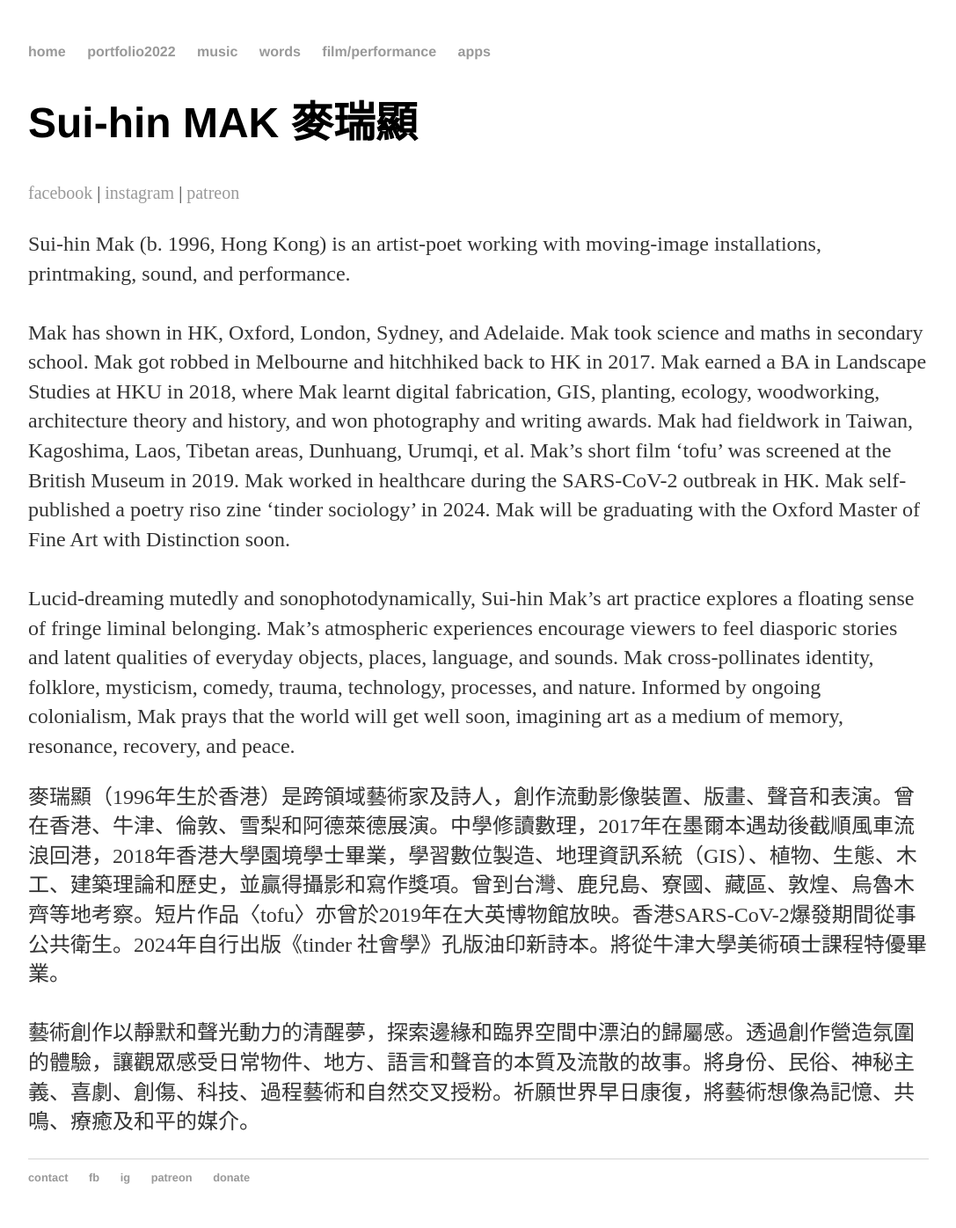
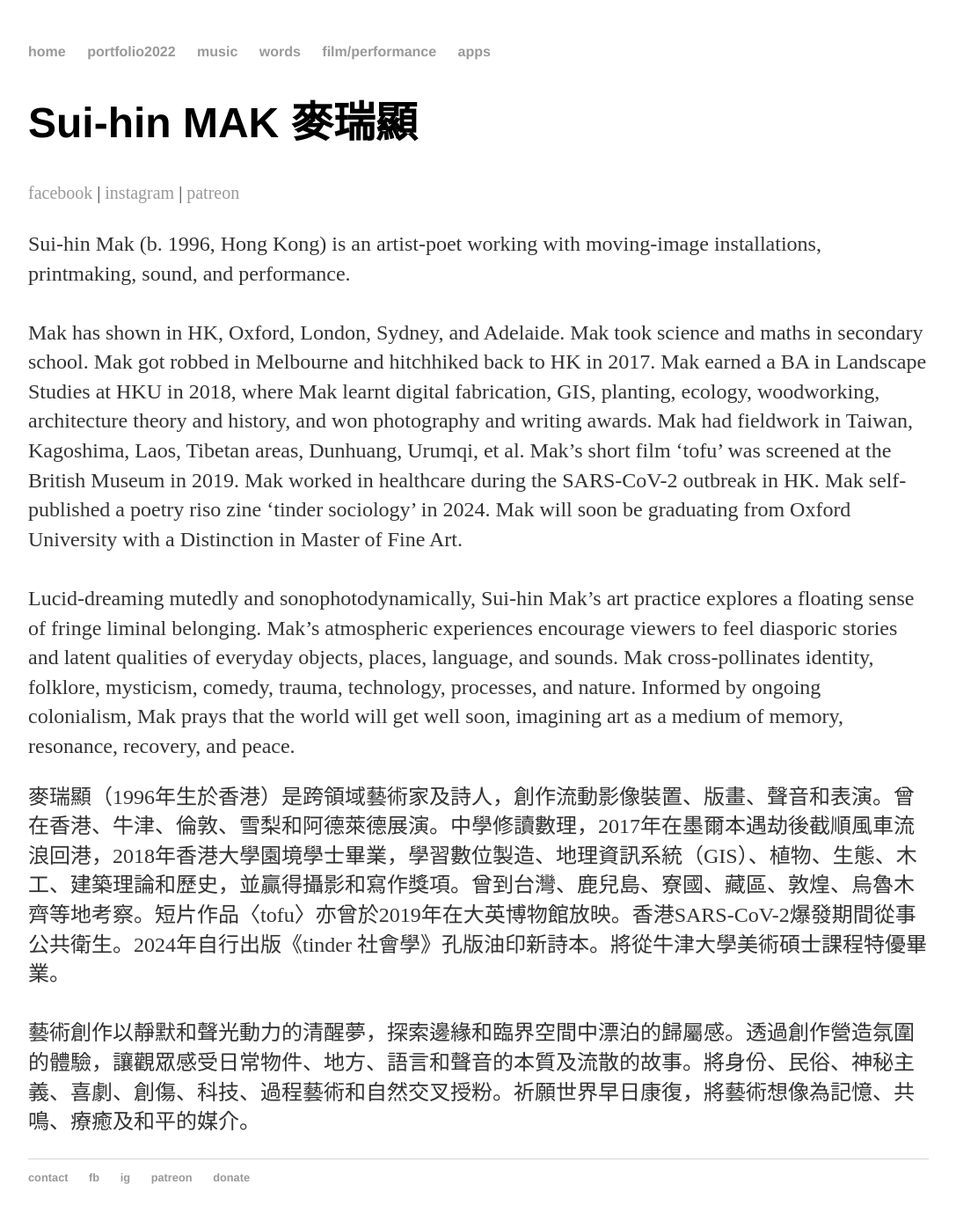
Before and after one commit to maksuihin/maksuihin.github.io, a Jekyll site: the page built from index.html, in a window 1280 px wide. Shown: the whole page at 88% size, without its empty margins (96-1183 px from the left). Built offline with Jekyll 4.4.1, drawn with Linux system fonts in a browser that asks for light colours.

Commit message:
Update index.html

```diff
--- a/index.html
+++ b/index.html
@@ -19,7 +19,7 @@ title: Sui-hin MAK 麥瑞顯
 			<br><br>
 
 
-			Mak has shown in HK, Oxford, London, Sydney, and Adelaide. Mak took science and maths in secondary school. Mak got robbed in Melbourne and hitchhiked back to HK in 2017. Mak earned a BA in Landscape Studies at HKU in 2018, where Mak learnt digital fabrication, GIS, planting, ecology, woodworking, architecture theory and history, and won photography and writing awards. Mak had fieldwork in Taiwan, Kagoshima, Laos, Tibetan areas, Dunhuang, Urumqi, et al. Mak’s short film ‘tofu’ was screened at the British Museum in 2019. Mak worked in healthcare during the SARS-CoV-2 outbreak in HK. Mak self-published a poetry riso zine ‘tinder sociology’ in 2024. Mak will be graduating with the Oxford Master of Fine Art with Distinction soon.<br><br>
+			Mak has shown in HK, Oxford, London, Sydney, and Adelaide. Mak took science and maths in secondary school. Mak got robbed in Melbourne and hitchhiked back to HK in 2017. Mak earned a BA in Landscape Studies at HKU in 2018, where Mak learnt digital fabrication, GIS, planting, ecology, woodworking, architecture theory and history, and won photography and writing awards. Mak had fieldwork in Taiwan, Kagoshima, Laos, Tibetan areas, Dunhuang, Urumqi, et al. Mak’s short film ‘tofu’ was screened at the British Museum in 2019. Mak worked in healthcare during the SARS-CoV-2 outbreak in HK. Mak self-published a poetry riso zine ‘tinder sociology’ in 2024. Mak will soon be graduating from Oxford University with a Distinction in Master of Fine Art.<br><br>
 
 
 Lucid-dreaming mutedly and sonophotodynamically, Sui-hin Mak’s art practice explores a floating sense of fringe liminal belonging. Mak’s atmospheric experiences encourage viewers to feel diasporic stories and latent qualities of everyday objects, places, language, and sounds. Mak cross-pollinates identity, folklore, mysticism, comedy, trauma, technology, processes, and nature. Informed by ongoing colonialism, Mak prays that the world will get well soon, imagining art as a medium of memory, resonance, recovery, and peace.
```
